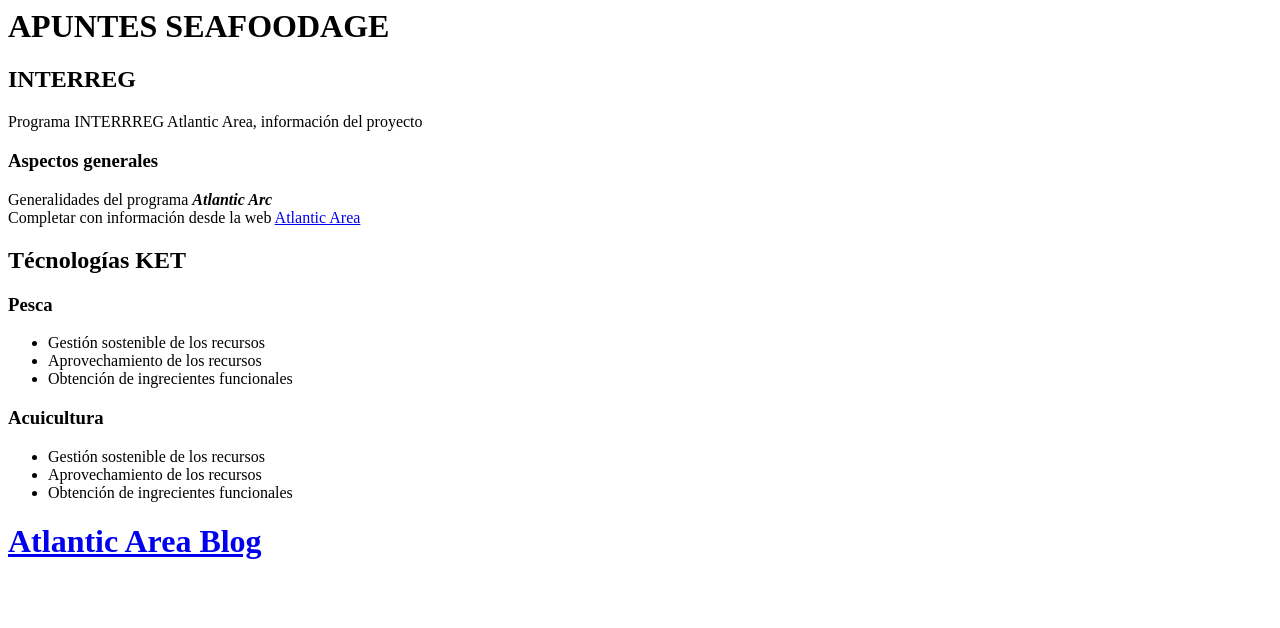
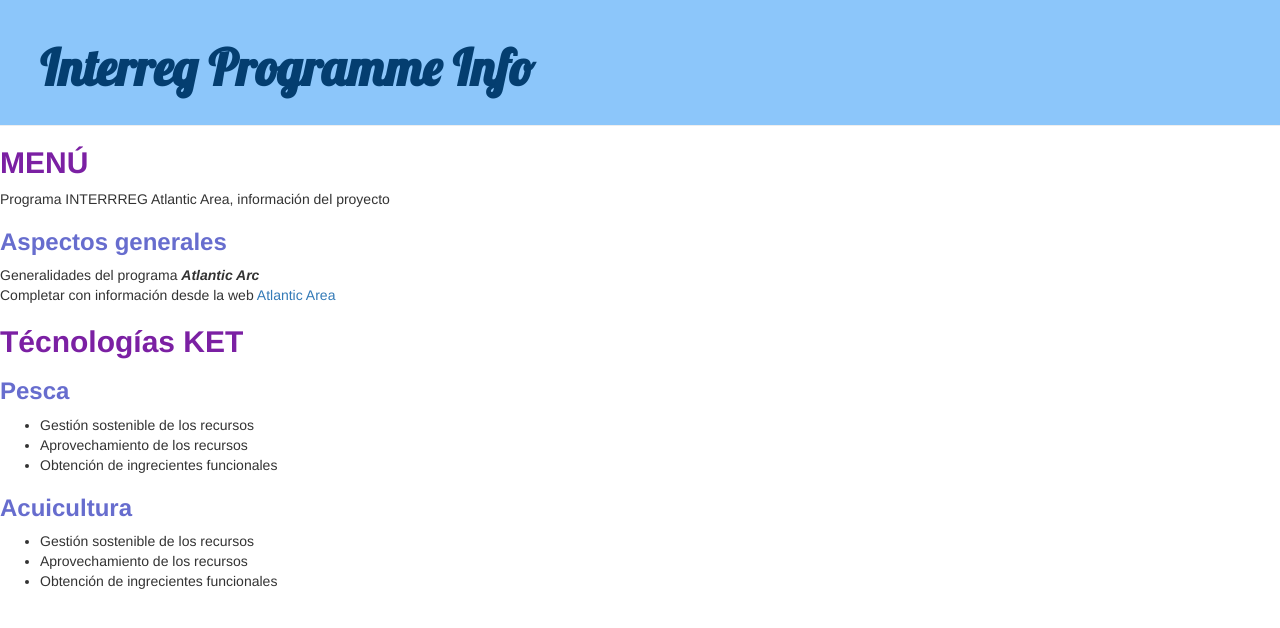
Before and after one commit to lnacs/my-first-blog, a Django app: template blog/templates/blog/post_list.html in a window 1280 px wide. Shown: the top 628 px of the page. Run offline with Django 3.2, Linux system fonts and the light colour scheme; the template is opened without the code that fills it, so the values that code supplies are empty; some libraries are stand-ins or nearby versions.

Commit message:
modificaciones de css

```diff
--- /dev/null
+++ b/blog/static/css/blog.css
@@ -0,0 +1,55 @@
+h1 {
+    color: #043E70;
+    font-weight: bold;
+
+}
+
+h2 {
+    color: #7B20A3;
+    font-weight: bold;
+}
+
+h3 {
+    color: #676DCE;
+    font-weight: bold;
+}
+
+.page-header {
+    background-color: #8CC6FA;
+    margin-top: 0;
+    padding: 20px 20px 20px 40px;
+}
+
+.blogtitle{
+  font-size: 50px;
+  font-weight: bold;
+  font-family: 'Lobster'
+}
+
+.date {
+    float: right;
+    color: #828282;
+}
+
+.save {
+    float: right;
+}
+
+.post-form textarea, .post-form input {
+    width: 100%;
+}
+
+.top-menu, .top-menu:hover, .top-menu:visited {
+    color: #ffffff;
+    float: right;
+    font-size: 26pt;
+    margin-right: 20px;
+}
+
+.post {
+    margin-bottom: 70px;
+}
+
+.post h1 a, .post h1 a:visited {
+    color: #000000;
+}
--- /dev/null
+++ b/blog/templates/blog/base.html
@@ -0,0 +1,45 @@
+{% load static %}
+<html>
+    <head>
+        <title>Django Girls blog</title>
+        <link rel="stylesheet" href="//maxcdn.bootstrapcdn.com/bootstrap/3.2.0/css/bootstrap.min.css">
+        <link rel="stylesheet" href="//maxcdn.bootstrapcdn.com/bootstrap/3.2.0/css/bootstrap-theme.min.css">
+        <link href='//fonts.googleapis.com/css?family=Lobster&subset=latin,latin-ext' rel='stylesheet' type='text/css'>
+        <link rel="stylesheet" href="{% static 'css/blog.css' %}">
+    </head>
+    <body>
+
+
+
+    <div class="page-header">
+    <h1 class='blogtitle'>Interreg Programme Info</h1>
+    </div>
+    <h2>MENÚ</h2>
+    <p>Programa INTERRREG Atlantic Area, información del proyecto</p>
+    <h3>Aspectos generales</h3>
+    <p>Generalidades del programa <em><strong>Atlantic Arc</strong></em>
+    <br>Completar con información desde la web <a href="https://www.atlanticarea.eu/">Atlantic Area</a>
+    </p>
+    <h2>Técnologías KET</h2>
+    <h3>Pesca</h3>
+    <ul>
+      <li>Gestión sostenible de los recursos</li>
+      <li>Aprovechamiento de los recursos</li>
+      <li>Obtención de ingrecientes funcionales</li>
+    </ul>
+    <h3>Acuicultura</h3>
+    <ul>
+      <li>Gestión sostenible de los recursos</li>
+      <li>Aprovechamiento de los recursos</li>
+      <li>Obtención de ingrecientes funcionales</li>
+    </ul>
+    <div class="content container">
+        <div class="row">
+            <div class="col-md-8">
+            {% block content %}
+            {% endblock %}
+            </div>
+        </div>
+    </div>
+</body>
+</html>
--- a/blog/templates/blog/post_list.html
+++ b/blog/templates/blog/post_list.html
@@ -1,40 +1,14 @@
-<html>
-  <head>
-    <title>Ola's blog</title>
-  </head>
-<body>
-  <h1>APUNTES SEAFOODAGE</h1>
-  <h2>INTERREG</h2>
-  <p>Programa INTERRREG Atlantic Area, información del proyecto</p>
-  <h3>Aspectos generales</h3>
-  <p>Generalidades del programa <em><strong>Atlantic Arc</strong></em>
-  <br>Completar con información desde la web <a href="https://www.atlanticarea.eu/">Atlantic Area</a>
-  </p>
-  <h2>Técnologías KET</h2>
-  <h3>Pesca</h3>
-  <ul>
-    <li>Gestión sostenible de los recursos</li>
-    <li>Aprovechamiento de los recursos</li>
-    <li>Obtención de ingrecientes funcionales</li>
-  </ul>
-  <h3>Acuicultura</h3>
-  <ul>
-    <li>Gestión sostenible de los recursos</li>
-    <li>Aprovechamiento de los recursos</li>
-    <li>Obtención de ingrecientes funcionales</li>
-  </ul>
-  <div>
-    <h1><a href="/">Atlantic Area Blog</a></h1>
-    <div class="">
-      {% for post in posts %}
+{% extends 'blog/base.html' %}
+{% block content %}
 
-      <div class=""><p>publicado:{{post.published_date}}</p>
-        <h2><a href="">{{post.title}}</a></h2>
-        <p>{{post.text|linebreaksbr}}</p>
+{% for post in posts %}
+    <div class="post">
+        <div class="date">
+            <p>published: {{ post.published_date }}</p>
+        </div>
+        <h1><a href="">{{ post.title }}</a></h1>
+        <p>{{ post.text|linebreaksbr }}</p>
+    </div>
+{% endfor %}
 
-      </div>{% endfor %}
-    </div>
-
-  </div>
-<body>
-</html>
+{% endblock %}
```
